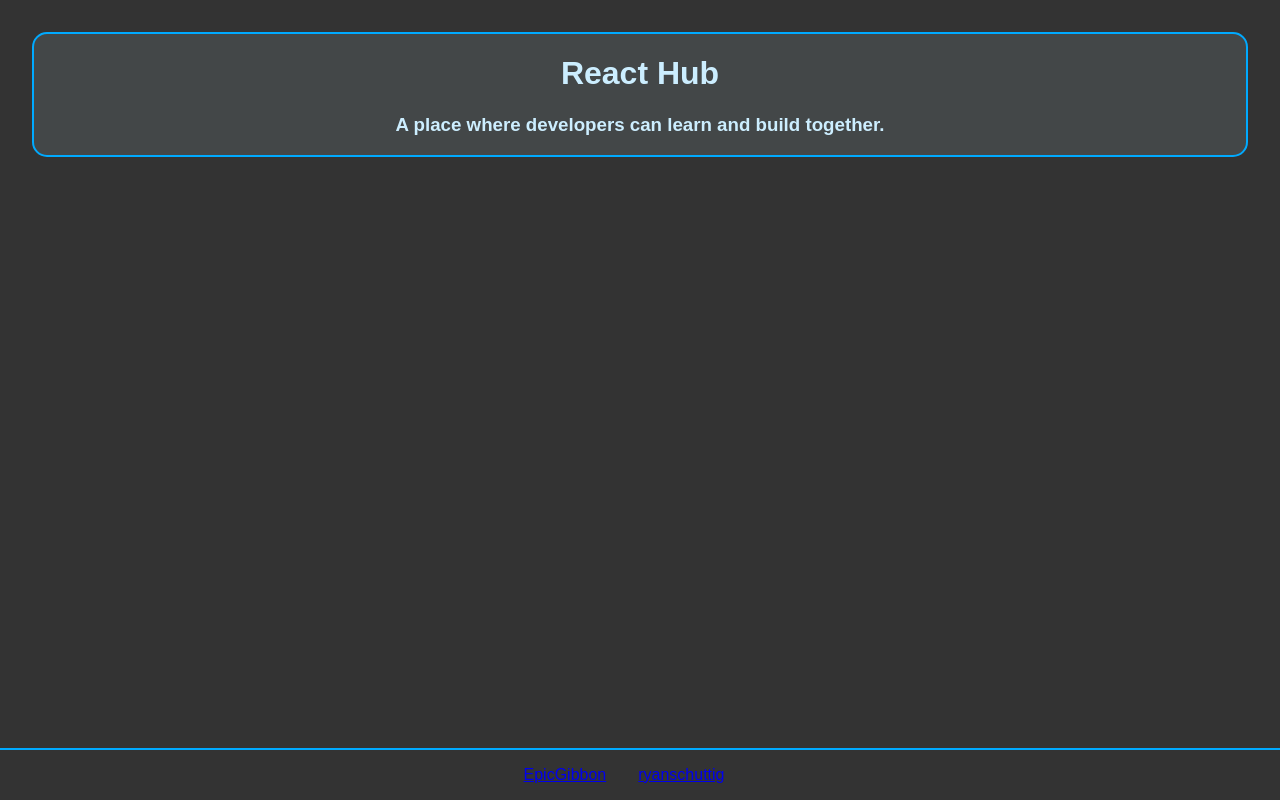
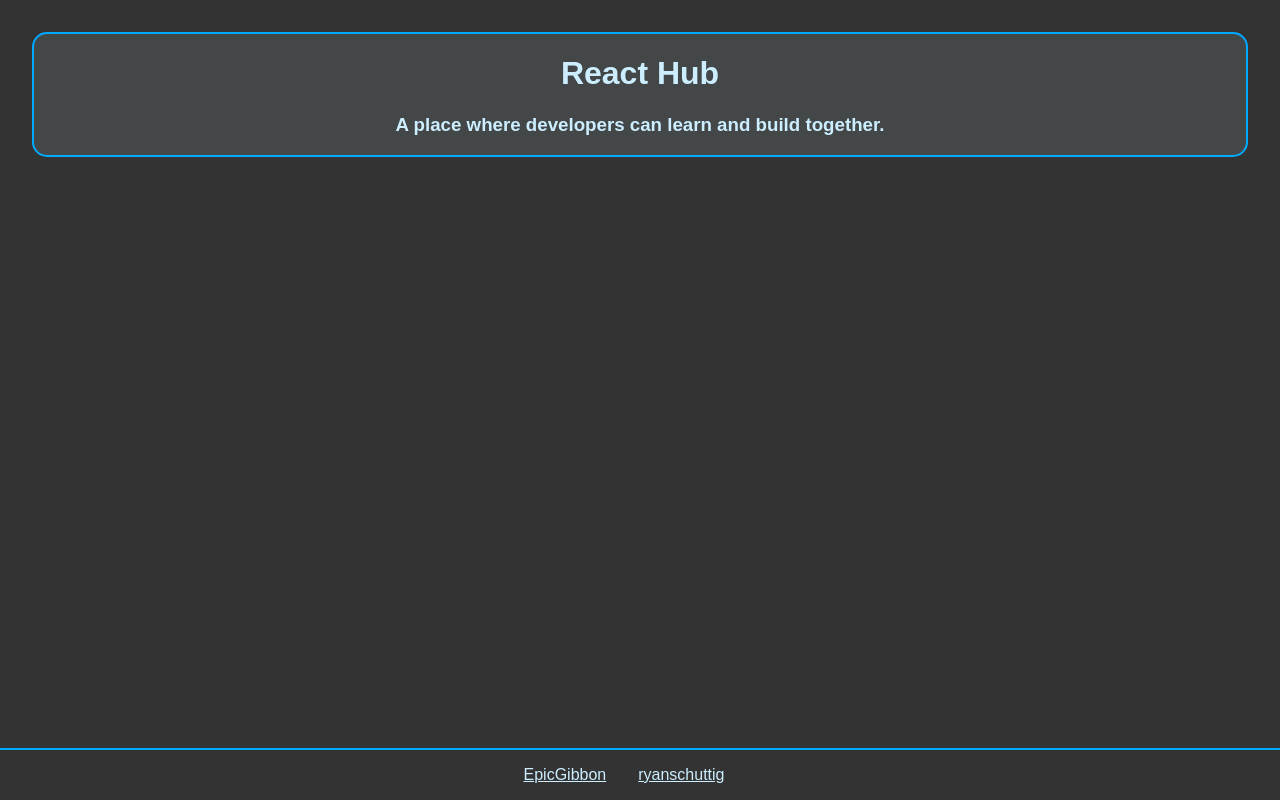
Before and after one commit to ryanschuttig/React_Hub, a React (Create React App) app: page / in a window 1280 px wide. Built offline with nearby package versions, Linux system fonts and the light colour scheme.

Commit message:
footer links

```diff
--- a/src/components/footer/Footer.scss
+++ b/src/components/footer/Footer.scss
@@ -1,4 +1,8 @@
-a {
+a,
+a:visited,
+a:hover,
+a:active {
+  color: inherit;
   margin-right: 2rem;
 }
 
```
